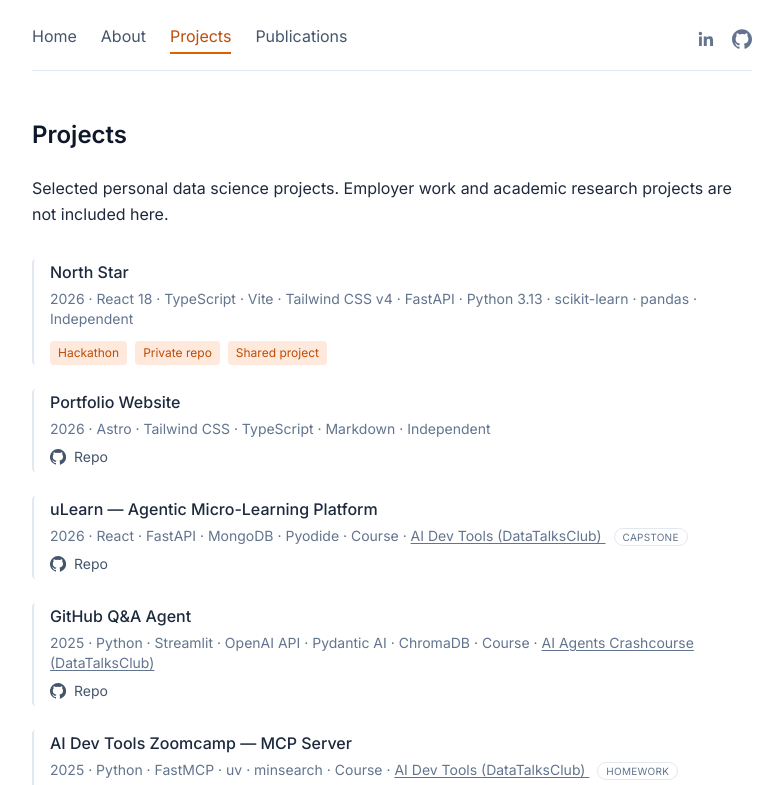
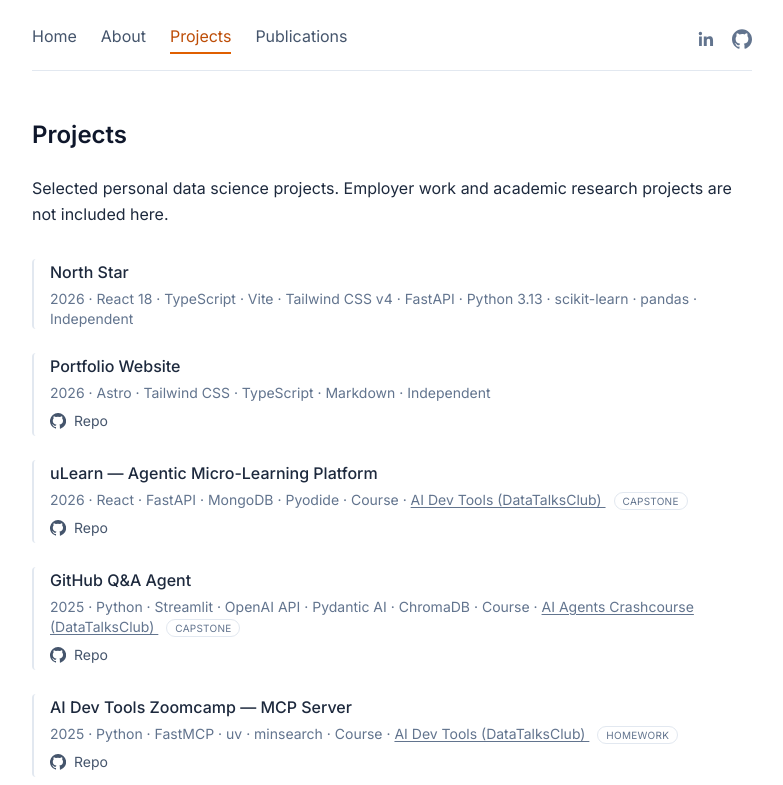
Before and after one commit to dosorio79/portfolio, an Astro site: page /portfolio/projects in a window 1280 px wide. Shown: the top 785 px of the page, without its empty margins (248-1031 px from the left). Built offline with nearby package versions, Linux system fonts and the light colour scheme; Astro itself is replaced by a stand-in of ours.

Commit message:
Normalize project metadata and publication summaries

```diff
--- a/src/content/projects/ai-agent-crashcourse.md
+++ b/src/content/projects/ai-agent-crashcourse.md
@@ -9,6 +9,7 @@ stack:
   - "ChromaDB"
 context: "course"
 course_name: "AI Agents Crashcourse (DataTalksClub)"
+course_role: "capstone"
 repo: "https://github.com/dosorio79/ai-agent-crashcourse"
 snapshot: "../../assets/images/snapshot_githubrepoQA.png"
 architecture_diagram: "../../assets/images/snapshotgithubrepoQA_cli.png"
--- a/src/content/projects/north-star.md
+++ b/src/content/projects/north-star.md
@@ -12,10 +12,6 @@ stack:
   - "pandas"
 context: "independent"
 summary: "Conference schedule planning app for Data Makers Fest 2026 that turns broad interests into a workable agenda using recommendation scoring, conflict checks, and calendar export."
-tags:
-  - "Hackathon"
-  - "Private repo"
-  - "Shared project"
 ---
 
 North Star is a conference schedule planning app for Data Makers Fest 2026. It helps attendees turn broad interests into a workable event agenda by combining session metadata, recommendation scoring, conflict checks, and calendar export.
--- a/src/content/publications/crosslinking-activity-of-non-muscle-myosin-ii-is-not-suffici.md
+++ b/src/content/publications/crosslinking-activity-of-non-muscle-myosin-ii-is-not-suffici.md
@@ -11,6 +11,7 @@ authors:
   - "Ana F. Sobral"
   - "Reto Gassmann"
   - "Ana Xavier Carvalho"
+summary: "Shows that myosin II crosslinking activity alone is not enough to drive embryonic cytokinesis in C. elegans, clarifying the mechanical requirements for contractile ring function."
 link: "https://doi.org/10.1242/dev.179150"
 type: "peer-reviewed"
 featured: true
--- a/src/content/publications/ctdnep1-and-eps8l2-regulate-dorsal-actin-cables-for-nuclear-positioning-during-cell-migration.md
+++ b/src/content/publications/ctdnep1-and-eps8l2-regulate-dorsal-actin-cables-for-nuclear-positioning-during-cell-migration.md
@@ -13,6 +13,7 @@ authors:
   - "Janota, C.S."
   - "Cadot, B."
   - "Gomes, E.R."
+summary: "Identifies Ctdnep1 and Eps8L2 as regulators of dorsal actin cable organization required for proper nuclear positioning during cell migration."
 link: "https://doi.org/10.1016/j.cub.2021.01.007"
 type: "peer-reviewed"
 featured: true
--- a/src/content/publications/robust-gap-repair-in-the-contractile-ring-ensures-timely-com.md
+++ b/src/content/publications/robust-gap-repair-in-the-contractile-ring-ensures-timely-com.md
@@ -12,6 +12,7 @@ authors:
   - "Gassmann, R."
   - "Telley, I.A."
   - "Carvalho, A.X."
+summary: "Demonstrates that the cytokinetic contractile ring can repair local gaps, ensuring robust ring closure and timely completion of cell division."
 link: "https://doi.org/10.1083/jcb.201605080"
 type: "peer-reviewed"
 featured: true
--- a/src/content/publications/samp1-is-a-component-of-tan-lines-and-is-required-for-nuclea.md
+++ b/src/content/publications/samp1-is-a-component-of-tan-lines-and-is-required-for-nuclea.md
@@ -11,6 +11,7 @@ authors:
   - "Koch, B."
   - "Mattaj, I.W."
   - "Gomes, E.R."
+summary: "Shows that Samp1 is a component of TAN lines and is required for actin-dependent nuclear movement, linking the nuclear envelope to cytoskeletal force transmission."
 link: "https://doi.org/10.1242/jcs.087049"
 type: "peer-reviewed"
 featured: true
--- a/src/content/publications/the-contemporary-nucleus-a-trip-down-memory-lane.md
+++ b/src/content/publications/the-contemporary-nucleus-a-trip-down-memory-lane.md
@@ -5,6 +5,7 @@ journal: "Biology of the Cell"
 authors:
   - "Osorio, D.S."
   - "Gomes, E.R."
+summary: "Review article on the nucleus, revisiting its structural organization, dynamic connections to the cytoskeleton, and evolving roles in cell biology."
 link: "https://doi.org/10.1111/boc.201300009"
 type: "peer-reviewed"
 featured: true
--- a/src/pages/projects.astro
+++ b/src/pages/projects.astro
@@ -93,16 +93,6 @@ const getCourseLink = (courseName: string) =>
               Repo
             </a>
           )}
-
-          {project.data.tags && project.data.tags.length > 0 && (
-            <ul class="mt-3 flex flex-wrap gap-2 font-sans text-xs">
-              {project.data.tags.map((tag) => (
-                <li class="rounded bg-accent-soft px-2 py-1 text-accent-strong">
-                  {tag}
-                </li>
-              ))}
-            </ul>
-          )}
         </li>
       ))}
     </ul>
```
